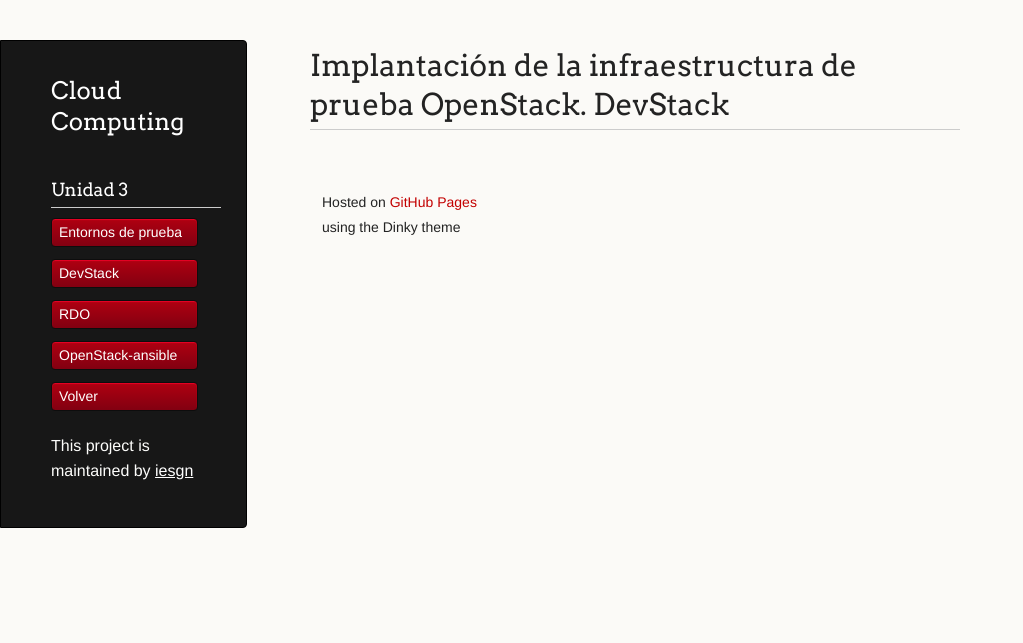
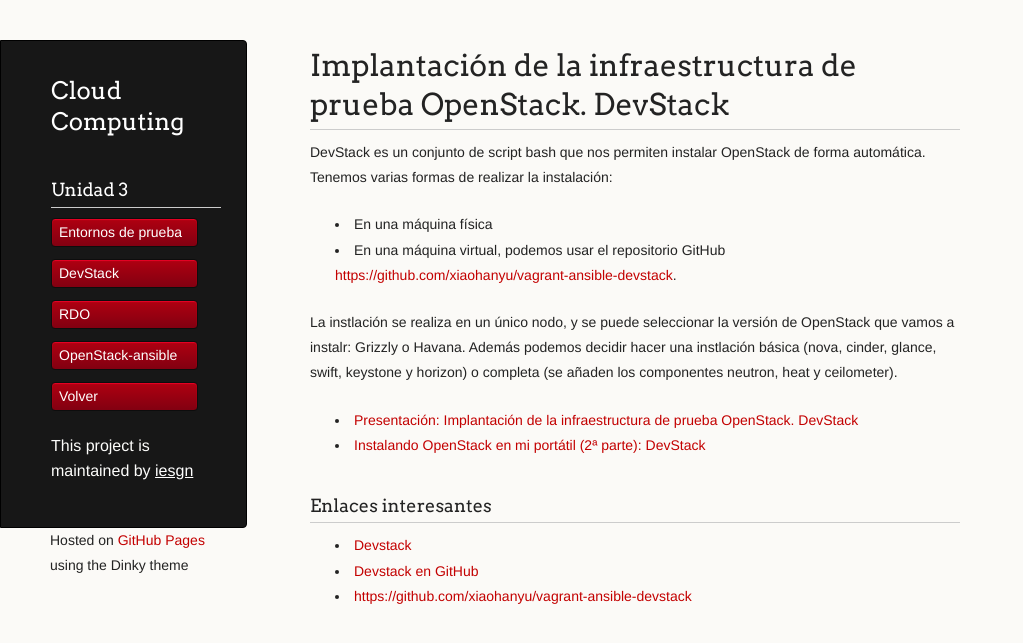
Before and after one commit to iesgn/cloud, a Jekyll site: the page built from curso/u3/devstack.md, in a window 1280 px wide. Shown: the top 643 px of the page, without its empty margins (0-1023 px from the left). Built offline with Jekyll 4.4.1, drawn with Linux system fonts in a browser that asks for light colours.

Commit message:
devstack

```diff
--- a/curso/u3/devstack.md
+++ b/curso/u3/devstack.md
@@ -4,3 +4,20 @@ tittle: Implantación de la infraestructura de prueba OpenStack. DevStack
 menu:
   - Unidad 3
 ---
+
+DevStack es un conjunto de script bash que nos permiten instalar OpenStack de forma automática. Tenemos varias formas de realizar la instalación:
+
+* En una máquina física
+* En una máquina virtual, podemos usar el repositorio GitHub [https://github.com/xiaohanyu/vagrant-ansible-devstack]( https://github.com/xiaohanyu/vagrant-ansible-devstack).
+
+La instlación se realiza en un único nodo, y se puede seleccionar la versión de OpenStack que vamos a instalr: Grizzly o Havana.
+Además podemos decidir hacer una instlación básica (nova, cinder, glance, swift, keystone y horizon) o completa (se añaden los componentes neutron, heat y ceilometer).
+
+* [Presentación: Implantación de la infraestructura de prueba OpenStack. DevStack](presentacion_devstack)
+* [Instalando OpenStack en mi portátil (2ª parte): DevStack]()
+
+###Enlaces interesantes
+
+* [Devstack](http://devstack.org/)
+* [Devstack en GitHub](https://github.com/openstack-dev/devstack)
+* [https://github.com/xiaohanyu/vagrant-ansible-devstack]( https://github.com/xiaohanyu/vagrant-ansible-devstack)
--- a/curso/u3/presentacion_os_ansible.html
+++ b/curso/u3/presentacion_os_ansible.html
@@ -1,12 +1,12 @@
 ---
 layout: presentacion
-title: Instalando OpenStack en mi portatil
+title: Implantación de la infraestructura de prueba OpenStack. OpenStack-ansible
 tema: solarized
 ---
 
 	<section>
-	    <h2>Instalando OpenStack en mi portatil</h2>
-	    <h3>Implantación de la infraestructura de prueba OpenStack</h3>
+	    <h2>Implantación de la infraestructura de prueba OpenStack</h2>
+	    <h3>OpenStack-ansible</h3>
 
 	    <p>
 	      <small><a href="http://albertomolina.wordpress.com">Alberto Molina
```
Also changed, not shown: curso/u3/openstack-ansible.md (+1 -1 lines).
